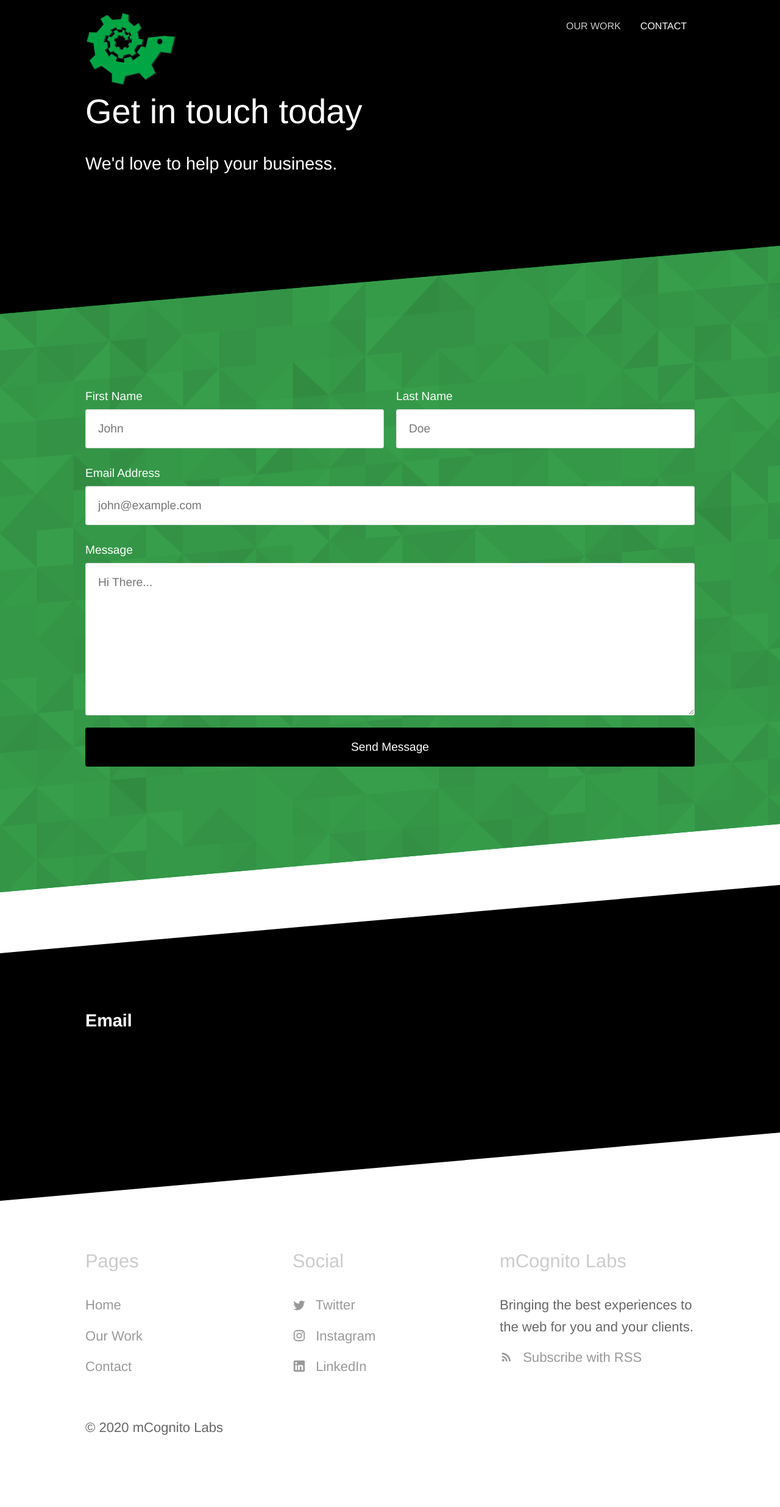
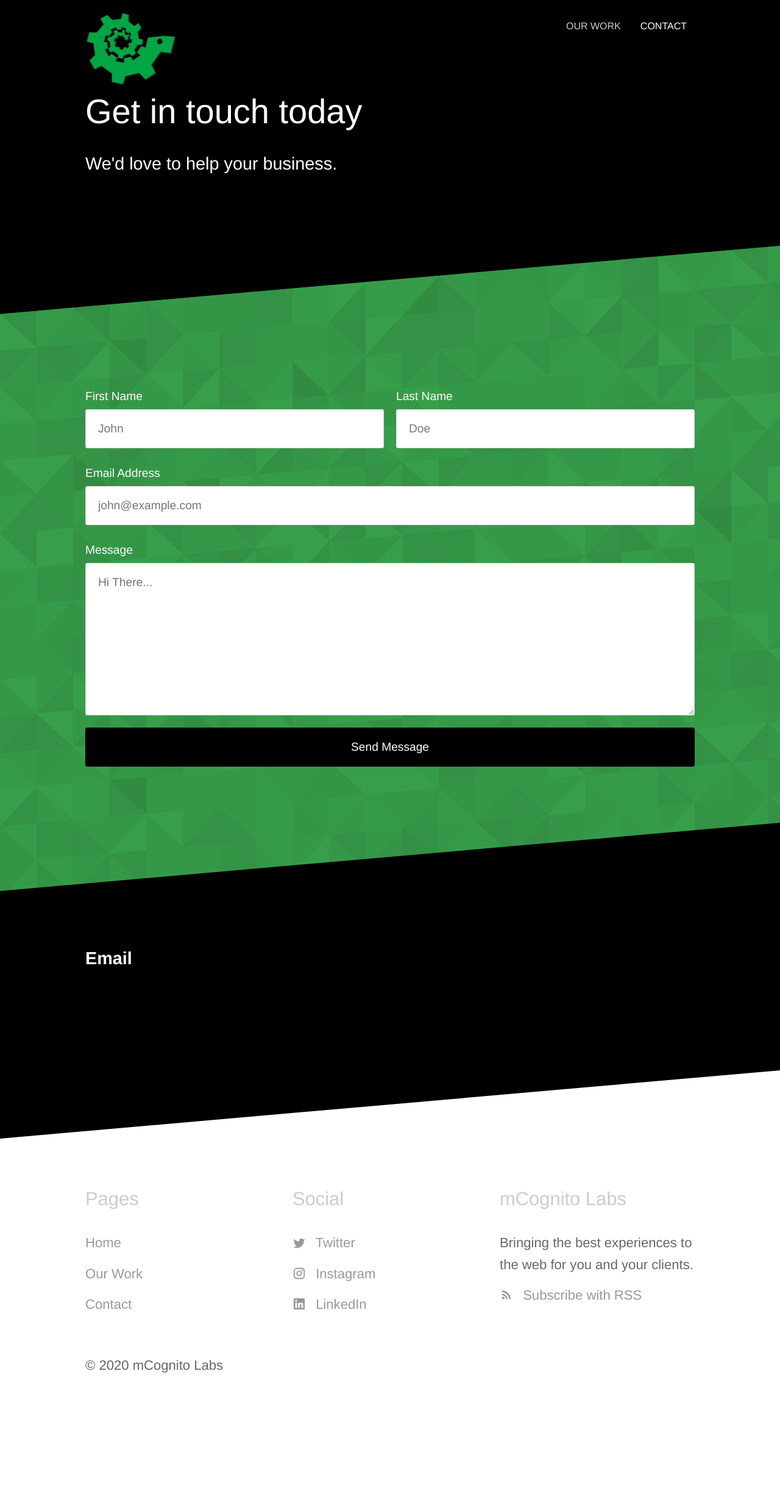
Before and after one commit to mCognitoLabs/mcognito.com, a Jekyll site: the page built from contact.html, in a window 1280 px wide. Shown: the whole page at 61% size. Built offline with Jekyll 4.4.1, drawn with Linux system fonts in a browser that asks for light colours; after the commit the page ends 2369 px from its top, so only the background shows below that.

Commit message:
Update layout.scss

```diff
--- a/_sass/layout.scss
+++ b/_sass/layout.scss
@@ -248,7 +248,7 @@ section {
 }
 .hero2 {
 	background: #000000 ;
-	margin-top: 100px ;
+
 
 	&,
 	p {
```
